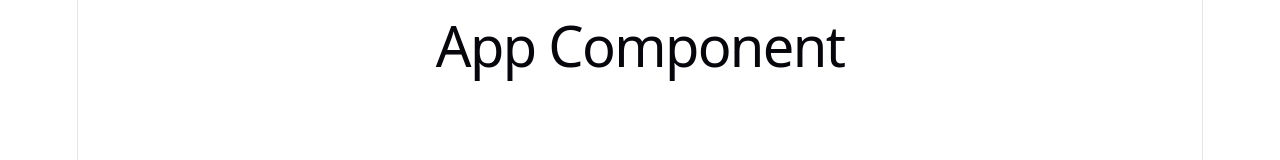
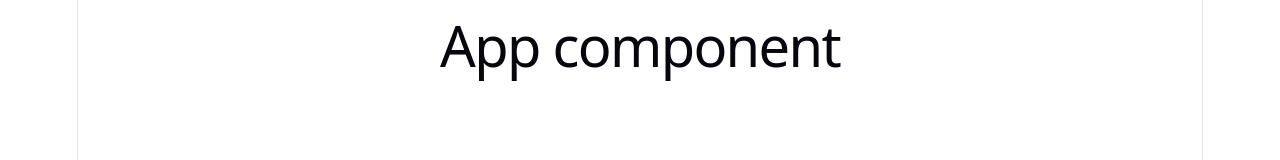
Before and after one commit to GrishmaChichghare/ARC-F42-git-ignore-test, a React (Vite) app: page / in a window 1280 px wide. Shown: the top 160 px of the page. Built offline with nearby package versions, Linux system fonts and the light colour scheme.

Commit message:
update to second commit/app.jsx

```diff
--- a/src/App.jsx
+++ b/src/App.jsx
@@ -1,8 +1,7 @@
-
 const App = () => {
   return (
 
-      <h1>App Component</h1>
+      <h1>App component</h1>
 
   );
 }
```
Also changed, not shown: 1 other file (tests, documents, lock files or other folders).
